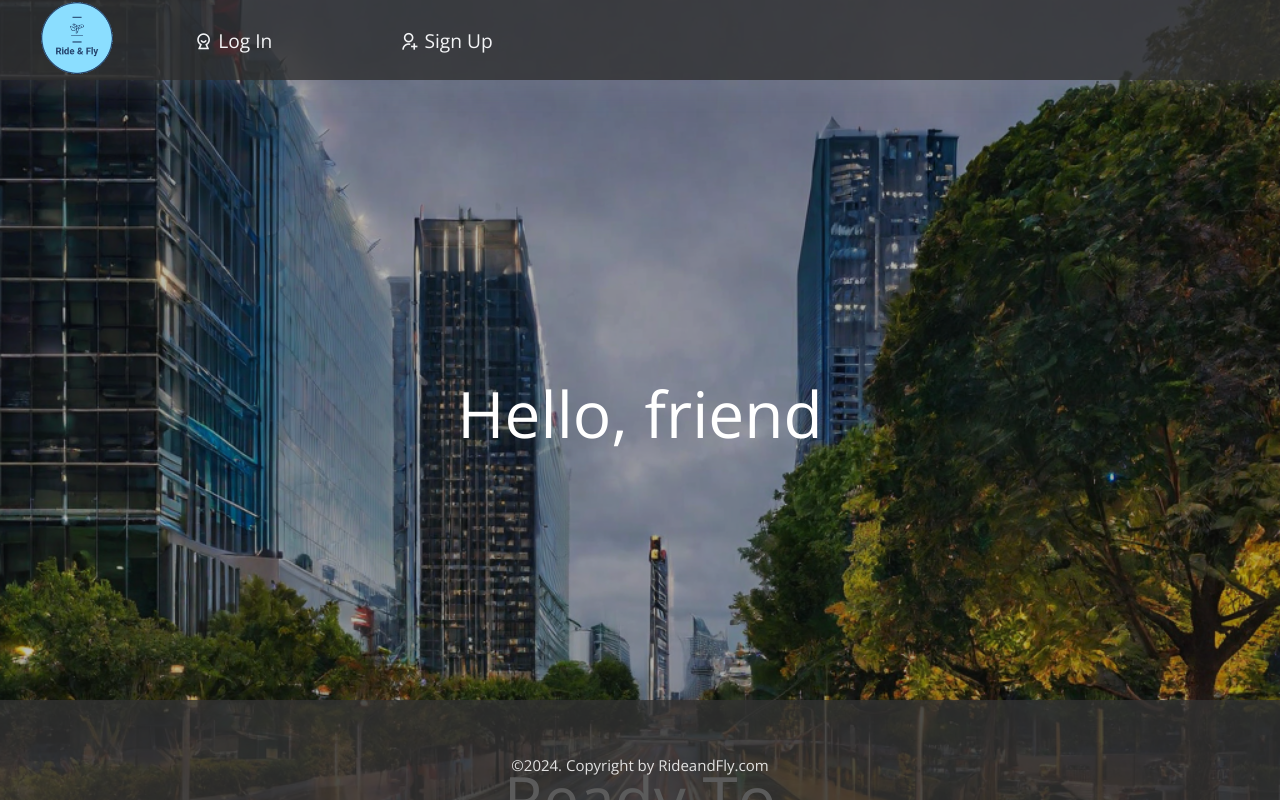
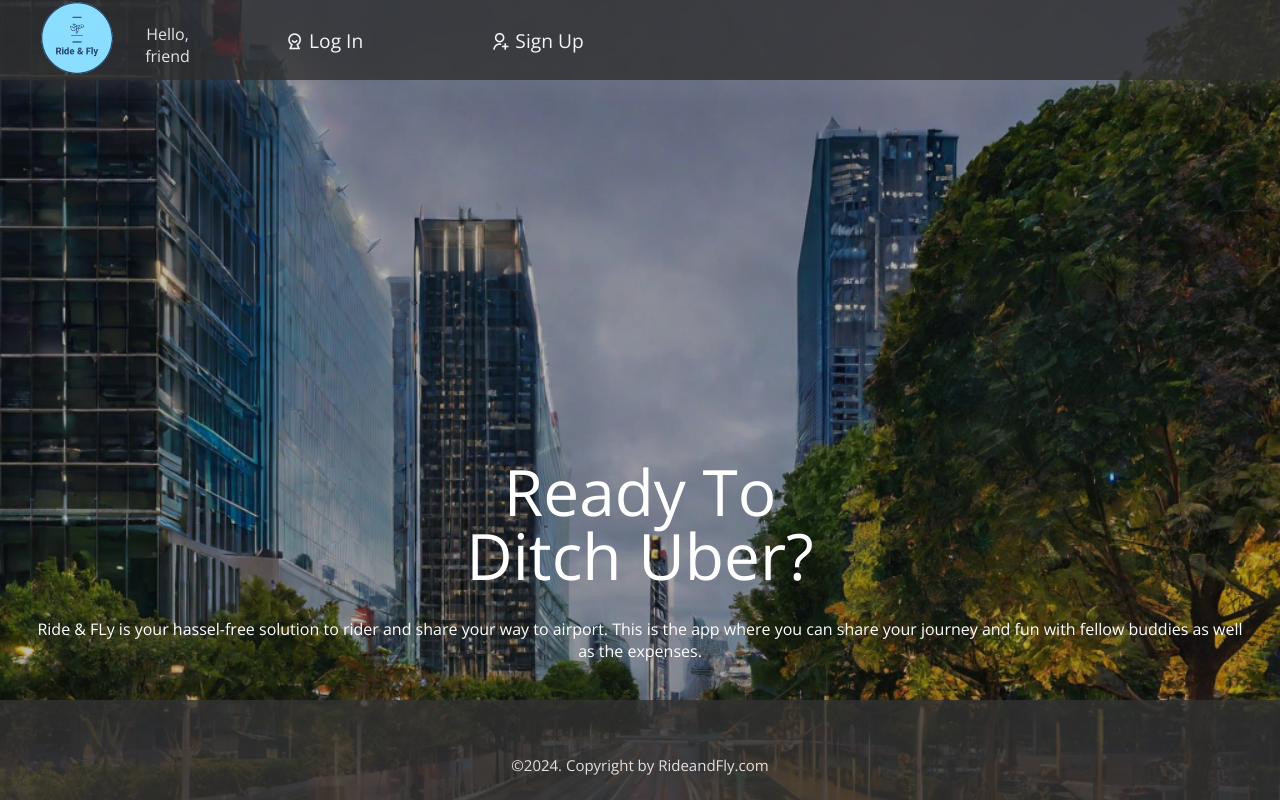
Before and after one commit to muckele/ride-and-fly-front-end, a React (Vite) app: page / in a window 1280 px wide. Shown: the top 800 px of the page. Built offline with nearby package versions, Linux system fonts and the light colour scheme; no server answers.

Commit message:
edit landing, navbar and profile styling

```diff
--- a/src/components/NavBar/NavBar.css
+++ b/src/components/NavBar/NavBar.css
@@ -38,3 +38,9 @@ li > a:hover {
   width: 90px;
   height: auto;
 }
+
+#hello-nav {
+  width: 200px;
+  margin-bottom: -20px;
+
+}
--- a/src/components/NavBar/NavBar.jsx
+++ b/src/components/NavBar/NavBar.jsx
@@ -10,7 +10,8 @@ import '../NavBar/NavBar.css'
 const NavBar = ({ user, handleLogout }) => {
   return (
     <nav className='nav-container'>
-      <NavLink to="/"><img src={logo} id="logo" alt="Ride & Fly Logo" /></NavLink>
+      <NavLink to="/"><img src={logo} id="logo" alt="Ride & Fly Logo" /></NavLink><br/>
+      <p id ="hello-nav" >Hello, {user ? user.name : 'friend'}</p>
       {user ?
         <ul>
           <li><NavLink to={`/profiles/${user.profile}`}><i className="ri-user-line"></i> Profiles</NavLink></li>
--- a/src/pages/Landing/Landing.css
+++ b/src/pages/Landing/Landing.css
@@ -12,7 +12,7 @@ main {
 
 h1{
   color: white;
-  margin-top: 70px;
+  margin-top: -40px;
   font-size: 4rem;
 }
 
--- a/src/pages/Landing/Landing.jsx
+++ b/src/pages/Landing/Landing.jsx
@@ -4,7 +4,7 @@ import './Landing.css'
 const Landing = ({ user }) => {
   return (
     <main className='container'>
-      <h1>Hello, {user ? user.name : 'friend'}</h1>
+      {/* <h1>Hello, {user ? user.name : 'friend'}</h1> */}
       <div className='container-left'>
         <div className='content'>
           <h1>Ready To<br/>Ditch Uber?</h1>
--- a/src/pages/Profiles/Profiles.css
+++ b/src/pages/Profiles/Profiles.css
@@ -5,9 +5,8 @@
   display: flex;
   align-items: center;
   flex-direction: column;
-  margin-left: 500px;
+  margin-left: auto;
   margin-top: 30px;
-  border: 1px solid orange;
   height:100%;
 }
 
@@ -16,4 +15,9 @@
   background-color: rgba(51, 51, 51,0.8);
   backdrop-filter: blur(5px);
   padding: 48px;
+  margin-top: -10px;
 }
+
+#profile-title {
+  font-size: 90px;
+}
--- a/src/pages/Profiles/Profiles.jsx
+++ b/src/pages/Profiles/Profiles.jsx
@@ -27,7 +27,7 @@ const Profiles = () => {
   return (
     <main className="profile-container">
 
-      <h1>Profile</h1>
+      <p id = "profile-title">Profile</p>
       <div className='profile-content'>
       <p>User name: <br/>{userProfile.name}</p><br/>
       <img src={userProfile.photo} alt="A sexy image" />
```
